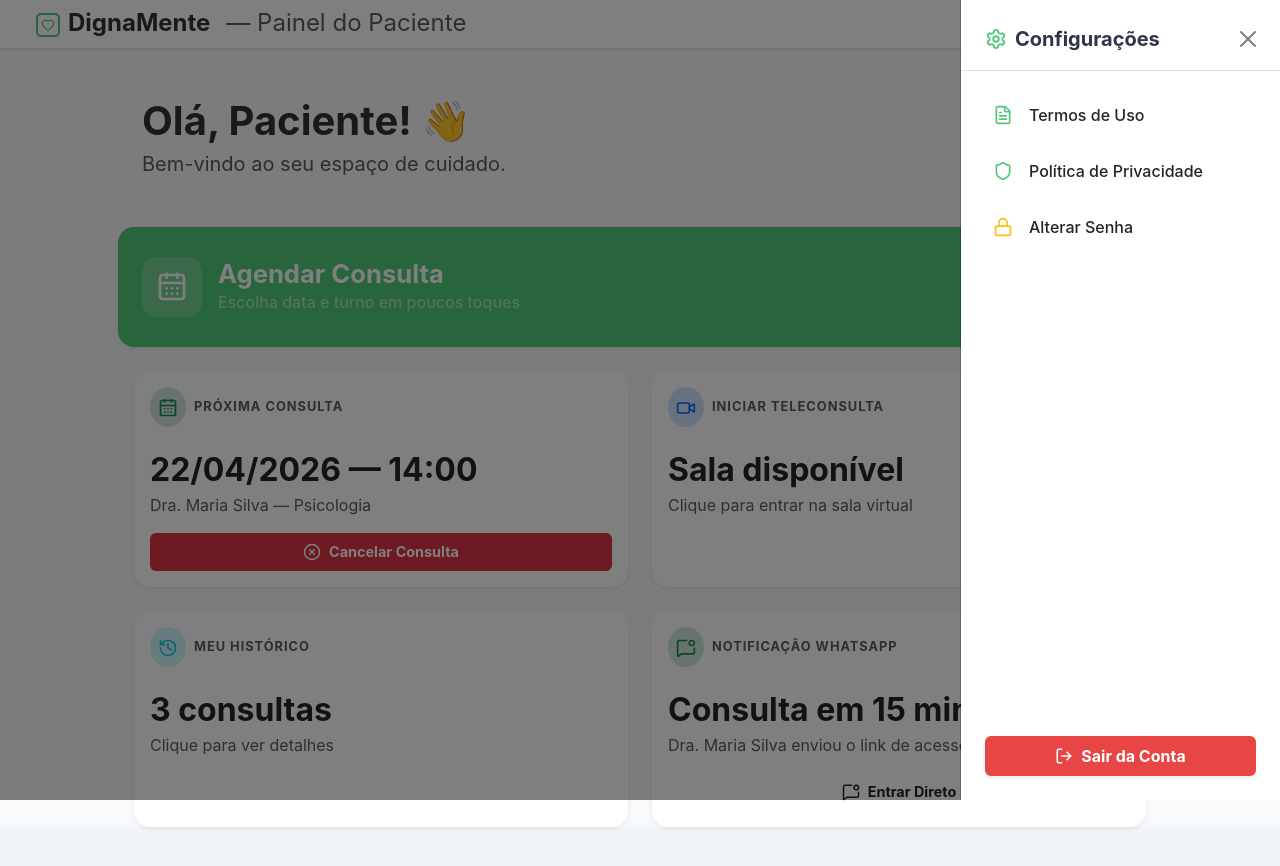
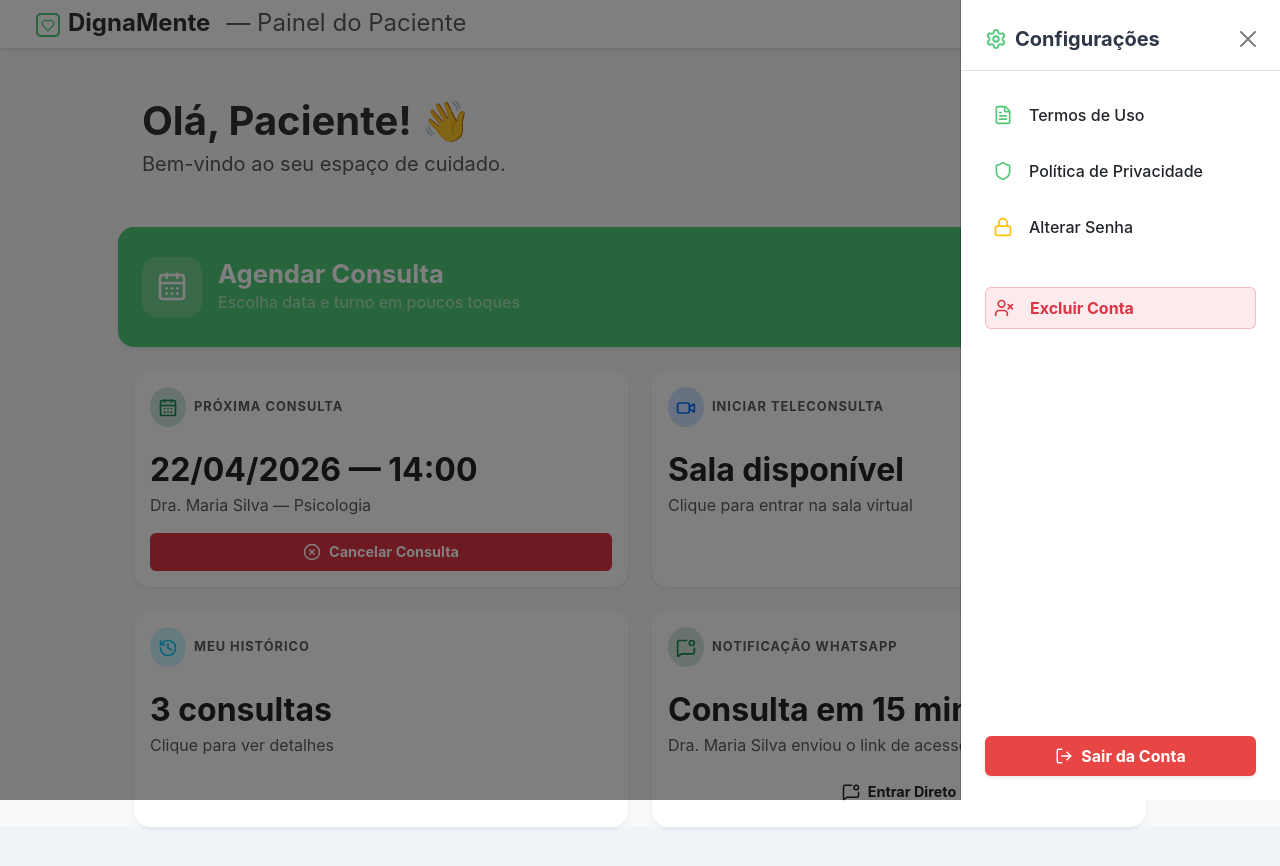
Before and after one commit to klayveralencar777/DignaMente_Arq, a React app in the folder frontend/: page /paciente in a window 1280 px wide. Both pictures are taken after a click on the button "Configurações". Shown: the top 866 px of the page. Built offline with nearby package versions, Linux system fonts and the light colour scheme; the HTML template or start-up script is replaced by a standard one.

Commit message:
fix: conecta a função de deletar conta no dashboard e resolve aviso do eslint

```diff
--- a/frontend/src/pages/Login.jsx
+++ b/frontend/src/pages/Login.jsx
@@ -11,44 +11,36 @@ export const Login = () => {
   const handleLogin = async (e) => {
     e.preventDefault();
     try {
-      // 1. Faz o login normalmente
       const response = await api.post("/auth/login", { email, password });
 
-      // O Java devolve a String pura do token no corpo da resposta
       const token = response.data;
 
-      // 2. Guarda o crachá de acesso no navegador
       localStorage.setItem("@DignaMente:token", token);
 
-      // --- NOSSA JOGADA NINJA NO FRONT-END ---
       try {
-        // 3. Busca a lista de TODOS os pacientes
         const pacientesResponse = await api.get("/patients");
 
-        // 4. Filtra a lista para achar quem tem o e-mail igual ao digitado no login
         const pacienteLogado = pacientesResponse.data.find(
           (p) => p.email === email,
         );
 
         if (pacienteLogado) {
-          // 5. Pega o nome real (testamos .name e .nome caso o back use português ou inglês)
           const nomeCompleto =
             pacienteLogado.name || pacienteLogado.nome || "Paciente";
 
-          // 6. Pega só o primeiro nome para ficar amigável (Ex: "Kahyk Alencar" vira "Kahyk")
           const primeiroNome = nomeCompleto.split(" ")[0];
 
-          // 7. Salva no bolso do navegador
           localStorage.setItem("@DignaMente:userName", primeiroNome);
+
+
+          localStorage.setItem("@DignaMente:patientId", pacienteLogado.id);
         }
       } catch (err) {
         console.error("Erro ao buscar o nome do paciente:", err);
       }
-      // ---------------------------------------
 
       alert("Login realizado com sucesso!");
 
-      // Redirecionando temporariamente direto para paciente
       window.location.href = "/paciente";
     } catch (error) {
       console.error("Erro na requisição:", error);
--- a/frontend/src/pages/Patient/PatientDashboard.jsx
+++ b/frontend/src/pages/Patient/PatientDashboard.jsx
@@ -18,7 +18,7 @@ import {
   Heart,
 } from "lucide-react";
 import { useNavigate } from "react-router-dom";
-
+import { api } from "../../services/api";
 import { Button } from "../../components/ui/Button";
 import { CancelModal } from "./CancelModal";
 import { SettingsMenu } from "./SettingsMenu";
@@ -26,26 +26,46 @@ import { SettingsMenu } from "./SettingsMenu";
 export const PatientDashboard = () => {
   const navigate = useNavigate();
 
-  // Puxa o nome salvo no bolso do navegador. Se não achar, chama de "Paciente"
   const [userName] = useState(
     () => localStorage.getItem("@DignaMente:userName") || "Paciente",
   );
 
-  // Estados do Modal de Cancelamento
   const [showCancelModal, setShowCancelModal] = useState(false);
   const [cancelReason, setCancelReason] = useState("");
 
-  // Estados do Menu de Configurações
   const [showSettings, setShowSettings] = useState(false);
   const handleShowSettings = () => setShowSettings(true);
   const handleCloseSettings = () => setShowSettings(false);
 
-  // Funções do Modal de Cancelar
   const handleShowCancelModal = () => setShowCancelModal(true);
   const handleCloseCancelModal = () => {
     setShowCancelModal(false);
     setCancelReason("");
   };
+
+  const handleDeleteAccount = async () => {
+    const confirmDelete = window.confirm(
+      "Tem certeza que deseja excluir sua conta? Esta ação não pode ser desfeita.",
+    );
+
+    if (confirmDelete) {
+      try {
+        const patientId = localStorage.getItem("@DignaMente:patientId");
+
+        // Chamada para a rota DELETE que você viu no Controller do colega
+        await api.delete(`/patients/${patientId}`);
+
+        alert("Conta excluída com sucesso.");
+
+        // Limpa tudo e volta para o login
+        handleLogout();
+      } catch (error) {
+        console.error("Erro ao excluir conta:", error);
+        alert("Não foi possível excluir a conta. Tente novamente mais tarde.");
+      }
+    }
+  };
+
   const handleConfirmCancel = () => {
     if (!cancelReason) {
       alert("Por favor, selecione um motivo para cancelar.");
@@ -59,7 +79,7 @@ export const PatientDashboard = () => {
   const handleLogout = () => {
     localStorage.removeItem("@DignaMente:token");
     localStorage.removeItem("@DignaMente:role");
-    localStorage.removeItem("@DignaMente:userName"); // Limpa o nome ao sair também
+    localStorage.removeItem("@DignaMente:userName");
     window.location.href = "/login";
   };
 
@@ -322,6 +342,7 @@ export const PatientDashboard = () => {
         show={showSettings}
         onHide={handleCloseSettings}
         onLogout={handleLogout}
+        onDeleteAccount={handleDeleteAccount}
       />
     </div>
   );
--- a/frontend/src/pages/Patient/SettingsMenu.jsx
+++ b/frontend/src/pages/Patient/SettingsMenu.jsx
@@ -1,33 +1,61 @@
-import { Offcanvas, Button as BootstrapButton } from 'react-bootstrap';
-import { Settings, FileText, Shield, Lock, LogOut } from 'lucide-react';
+import { Offcanvas, Button as BootstrapButton } from "react-bootstrap";
+import { Settings, FileText, Shield, Lock, LogOut, UserX } from "lucide-react"; // <-- Ícone UserX adicionado aqui
 
-export const SettingsMenu = ({ show, onHide, onLogout }) => {
-  const primaryGreen = '#50C878';
+// <-- Prop onDeleteAccount adicionada aqui
+export const SettingsMenu = ({ show, onHide, onLogout, onDeleteAccount }) => {
+  const primaryGreen = "#50C878";
 
   return (
-    <Offcanvas show={show} onHide={onHide} placement="end" style={{ width: '320px' }}>
+    <Offcanvas
+      show={show}
+      onHide={onHide}
+      placement="end"
+      style={{ width: "320px" }}
+    >
       <Offcanvas.Header closeButton className="border-bottom pb-3 mt-2 px-4">
-        <Offcanvas.Title className="d-flex align-items-center gap-2 fw-bold" style={{ color: '#2d3748' }}>
+        <Offcanvas.Title
+          className="d-flex align-items-center gap-2 fw-bold"
+          style={{ color: "#2d3748" }}
+        >
           <Settings size={22} style={{ color: primaryGreen }} /> Configurações
         </Offcanvas.Title>
       </Offcanvas.Header>
       <Offcanvas.Body className="d-flex flex-column px-4 py-4">
-
         <div className="d-flex flex-column gap-3">
-          <div className="d-flex align-items-center gap-3 p-2 rounded hover-bg-light" style={{ cursor: 'pointer', transition: '0.2s' }}>
+          <div
+            className="d-flex align-items-center gap-3 p-2 rounded hover-bg-light"
+            style={{ cursor: "pointer", transition: "0.2s" }}
+          >
             <FileText size={20} style={{ color: primaryGreen }} />
             <span className="fw-medium text-dark">Termos de Uso</span>
           </div>
 
-          <div className="d-flex align-items-center gap-3 p-2 rounded hover-bg-light" style={{ cursor: 'pointer', transition: '0.2s' }}>
+          <div
+            className="d-flex align-items-center gap-3 p-2 rounded hover-bg-light"
+            style={{ cursor: "pointer", transition: "0.2s" }}
+          >
             <Shield size={20} style={{ color: primaryGreen }} />
             <span className="fw-medium text-dark">Política de Privacidade</span>
           </div>
 
-          <div className="d-flex align-items-center gap-3 p-2 rounded hover-bg-light" style={{ cursor: 'pointer', transition: '0.2s' }}>
+          <div
+            className="d-flex align-items-center gap-3 p-2 rounded hover-bg-light"
+            style={{ cursor: "pointer", transition: "0.2s" }}
+          >
             <Lock size={20} className="text-warning" />
             <span className="fw-medium text-dark">Alterar Senha</span>
           </div>
+
+          {/* --- NOVO BOTÃO DE EXCLUIR CONTA --- */}
+          <div
+            className="d-flex align-items-center gap-3 p-2 rounded hover-bg-light mt-4 border border-danger border-opacity-25 bg-danger bg-opacity-10"
+            style={{ cursor: "pointer", transition: "0.2s" }}
+            onClick={onDeleteAccount}
+          >
+            <UserX size={20} className="text-danger" />
+            <span className="fw-bold text-danger">Excluir Conta</span>
+          </div>
+
         </div>
 
         <div className="mt-auto">
@@ -35,7 +63,7 @@ export const SettingsMenu = ({ show, onHide, onLogout }) => {
             variant="danger"
             onClick={onLogout}
             className="w-100 fw-bold py-2 d-flex align-items-center justify-content-center gap-2 border-0 shadow-sm"
-             style={{ backgroundColor: '#e84545' }}
+            style={{ backgroundColor: "#e84545" }}
           >
             <LogOut size={18} /> Sair da Conta
           </BootstrapButton>
```
Lines whose indentation alone changed are shown as unchanged.
